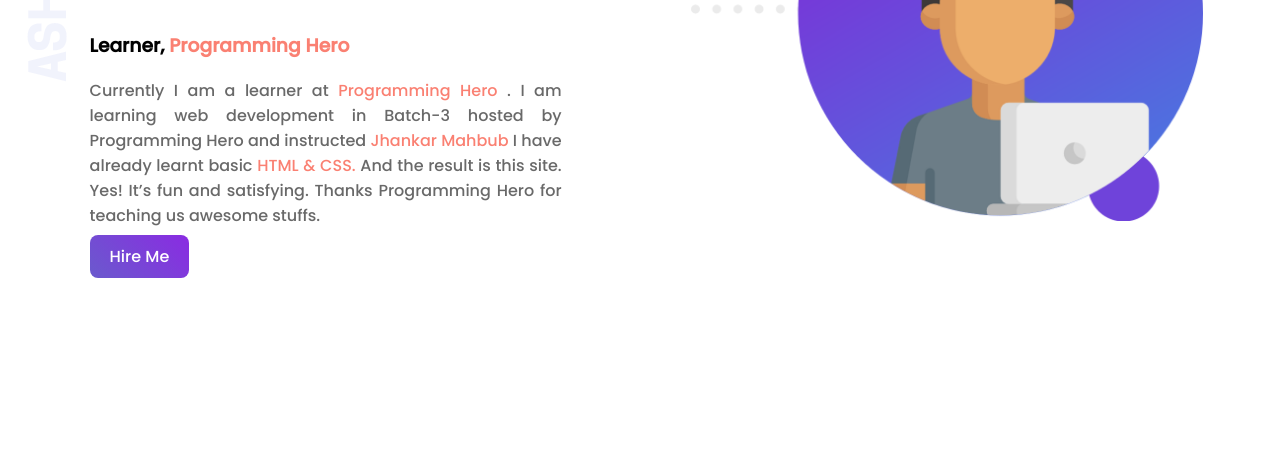
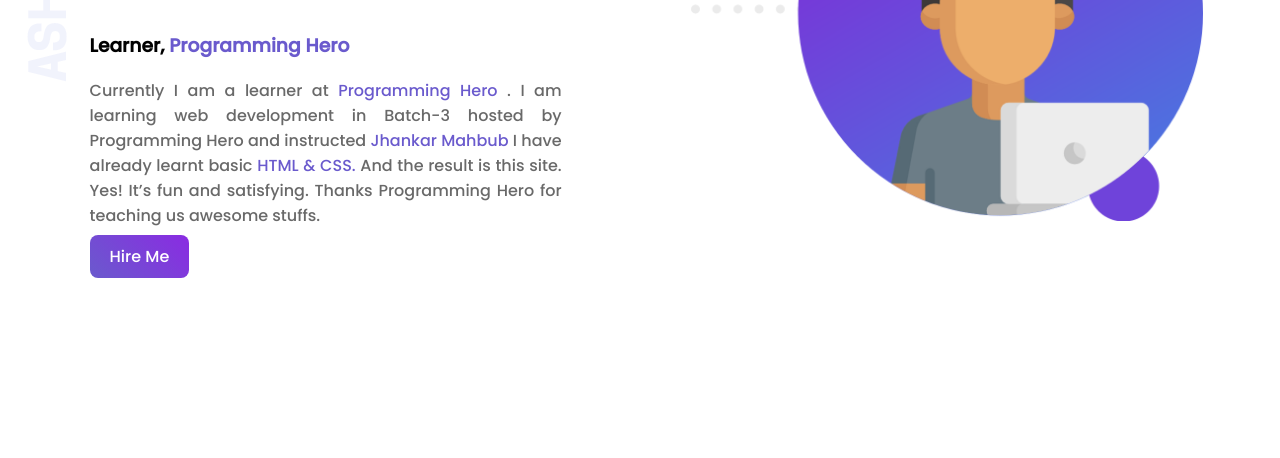
Before and after one commit to Ashikurrahman25/webdevelopment, a plain HTML site: page index.html in a window 1280 px wide. Shown: the part 189-647 px from the top of the page. Drawn offline with Linux system fonts and the light colour scheme.

Commit message:
slight changes

```diff
--- a/CSS/style.css
+++ b/CSS/style.css
@@ -19,7 +19,7 @@ p{
 }
 
 .salmon{
-    color:salmon
+    color:slateblue
 }
 
 .half-width{
```
